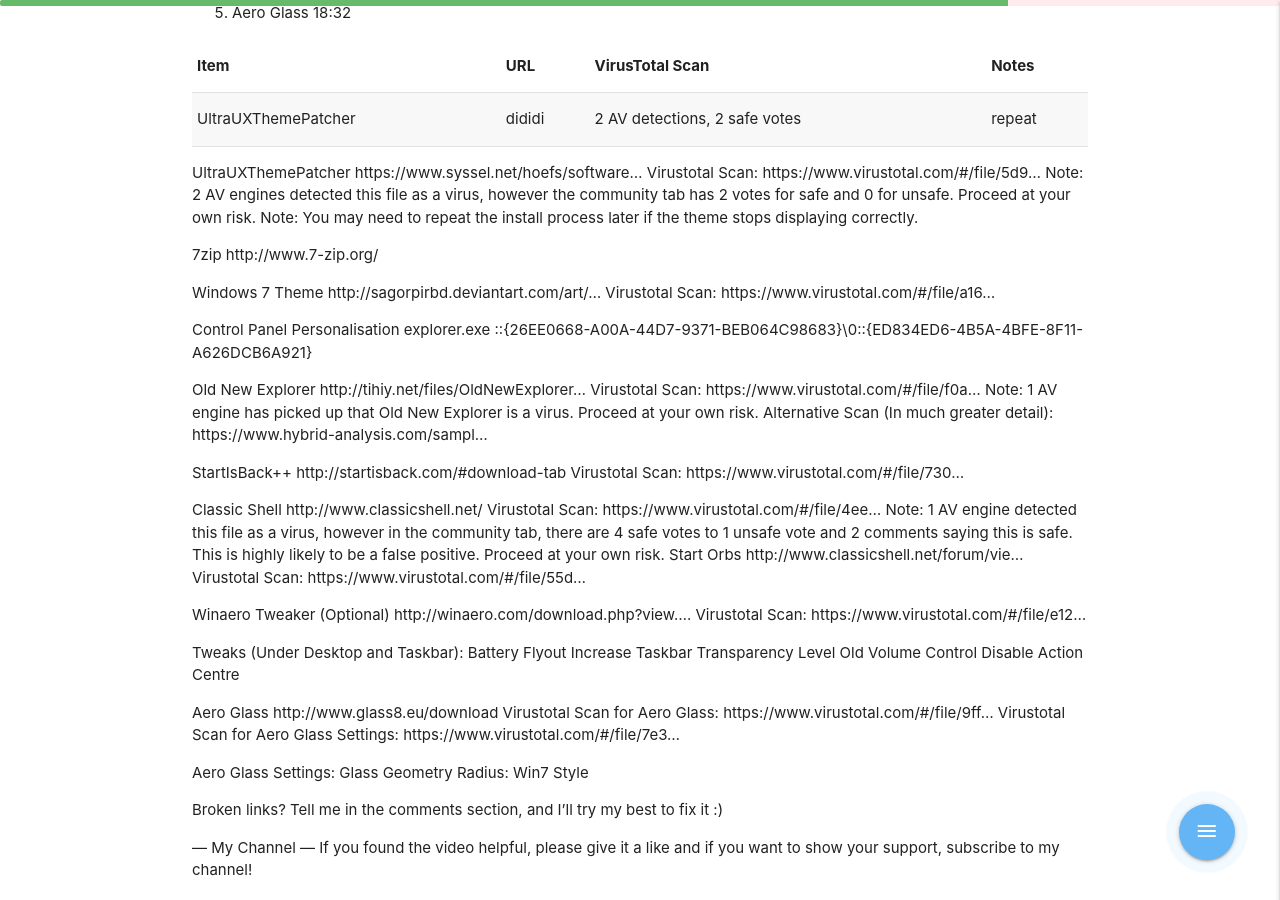
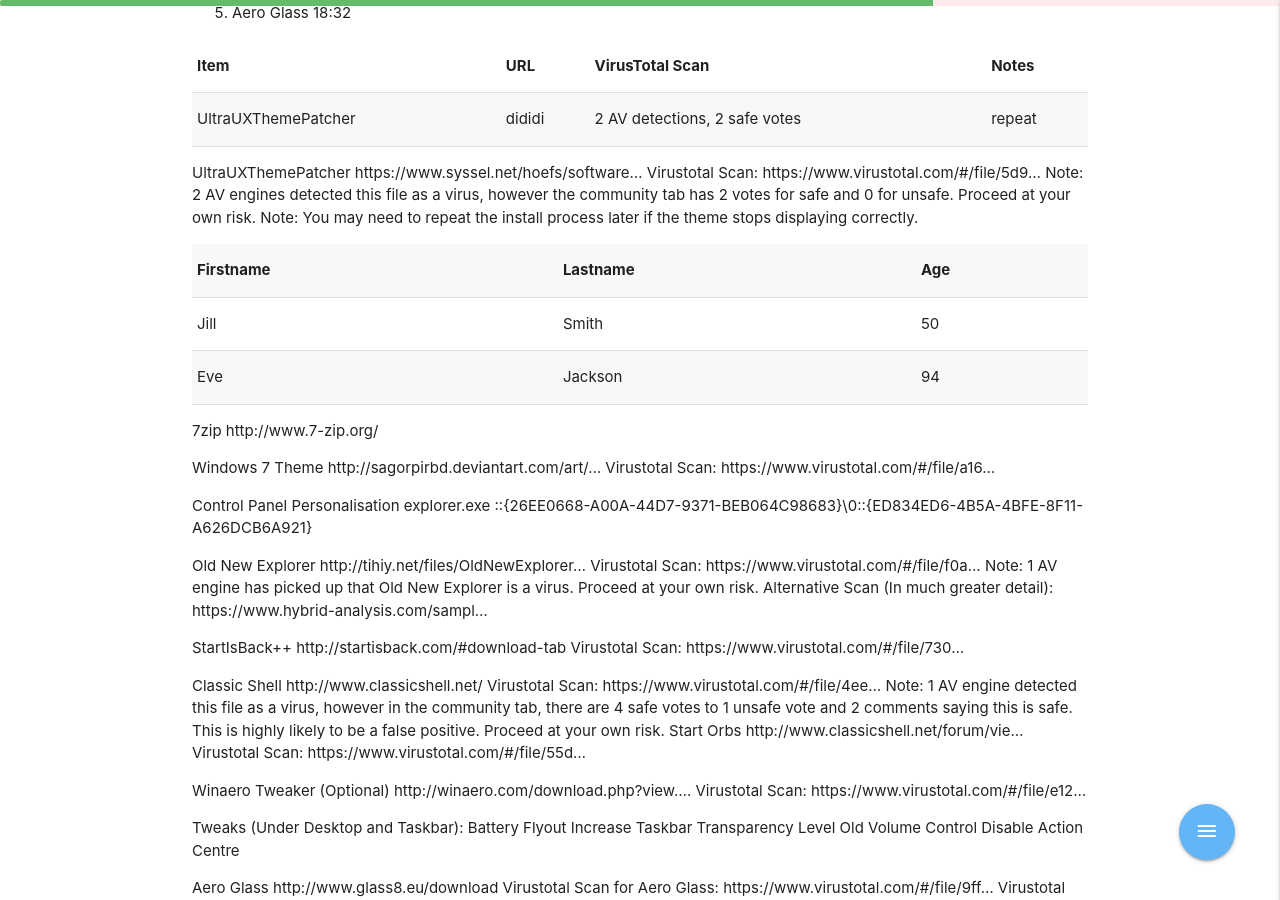
Before and after one commit to TheSleepyPenguin/TheSleepyPenguin.github.io, a Jekyll site: the page built from _posts/2017-09-02-win10-look-like-win7.md, in a window 1280 px wide and 900 px high, scrolled down 1715 px. Built offline with Jekyll 4.4.1, drawn with Linux system fonts in a browser that asks for light colours; nearby versions of some CDN libraries.

Commit message:
Update 2017-09-02-win10-look-like-win7.md

```diff
--- a/_posts/2017-09-02-win10-look-like-win7.md
+++ b/_posts/2017-09-02-win10-look-like-win7.md
@@ -48,6 +48,27 @@
 Virustotal Scan: https://www.virustotal.com/#/file/5d9...
 Note: 2 AV engines detected this file as a virus, however the community tab has 2 votes for safe and 0 for unsafe. Proceed at your own risk.
 Note: You may need to repeat the install process later if the theme stops displaying correctly.
+
+
+
+<table style="width:100%">
+  <tr>
+    <th>Firstname</th>
+    <th>Lastname</th>
+    <th>Age</th>
+  </tr>
+  <tr>
+    <td>Jill</td>
+    <td>Smith</td>
+    <td>50</td>
+  </tr>
+  <tr>
+    <td>Eve</td>
+    <td>Jackson</td>
+    <td>94</td>
+  </tr>
+</table>
+
 
 7zip
 http://www.7-zip.org/
```
